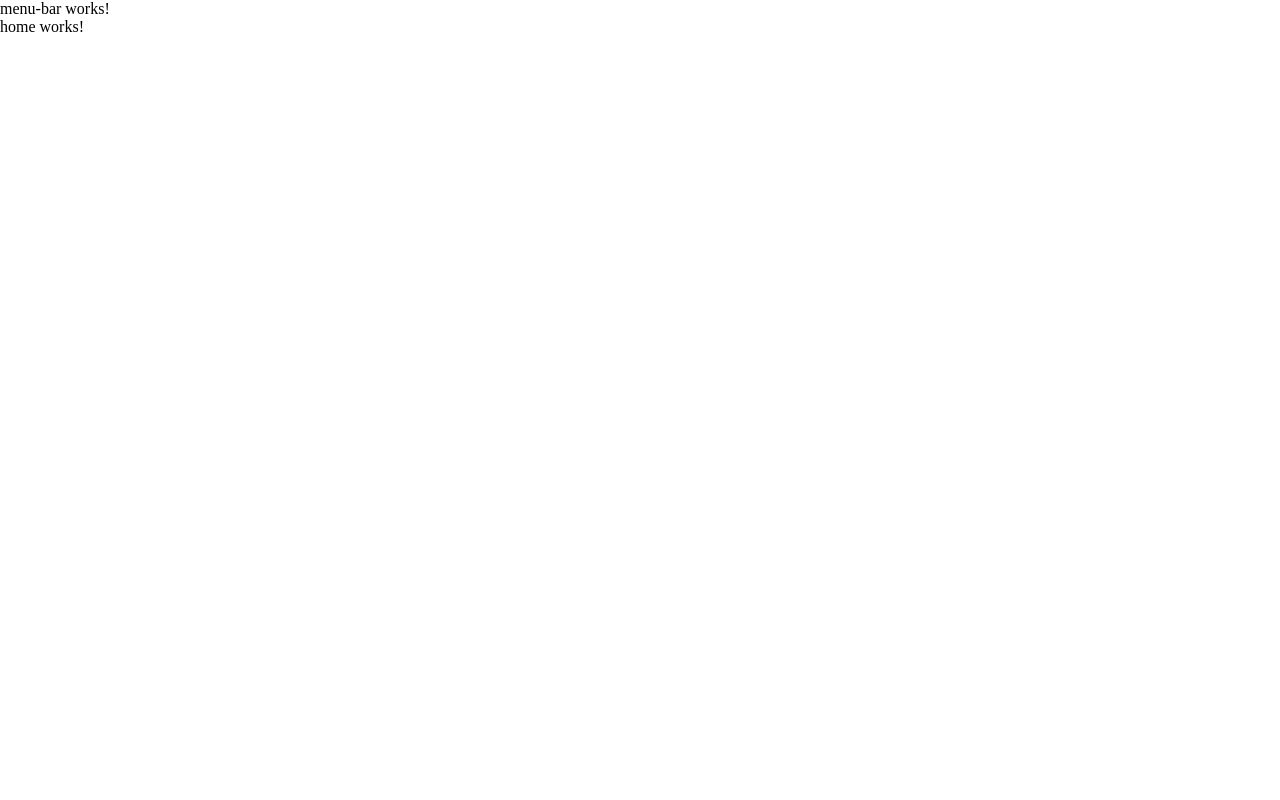
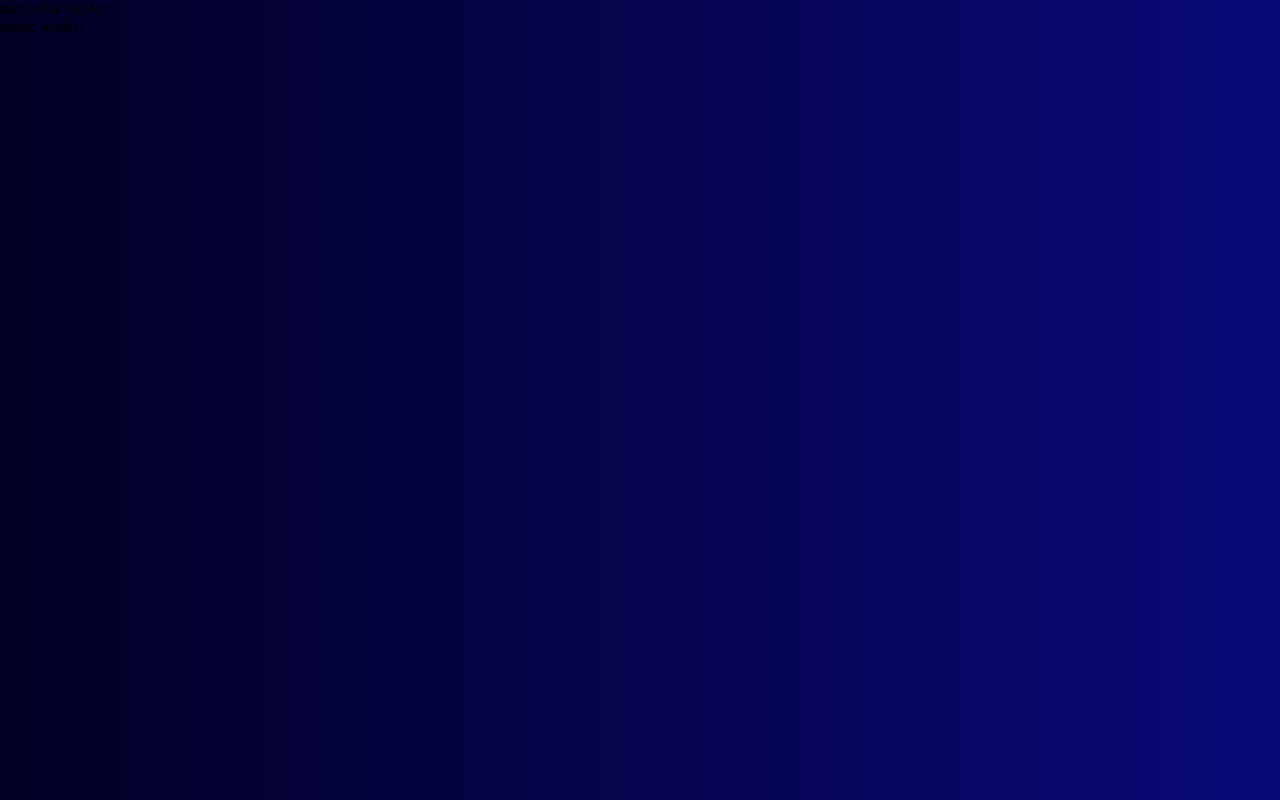
Before and after one commit to Alexandrelu1s/PlayStationStore, an Angular app: page / in a window 1280 px wide. Built offline with nearby package versions, Linux system fonts and the light colour scheme.

Commit message:
Gradiente background

```diff
--- a/src/styles.css
+++ b/src/styles.css
@@ -5,3 +5,9 @@
     border: 0;
     box-sizing: border-box;
 }
+
+body{
+    background: rgb(2, 0, 36);
+    background: linear-gradient(90deg, rgba(2, 0, 36, 1) 0%,
+    rgba(9, 9, 121, 1) 100%);
+}
```
